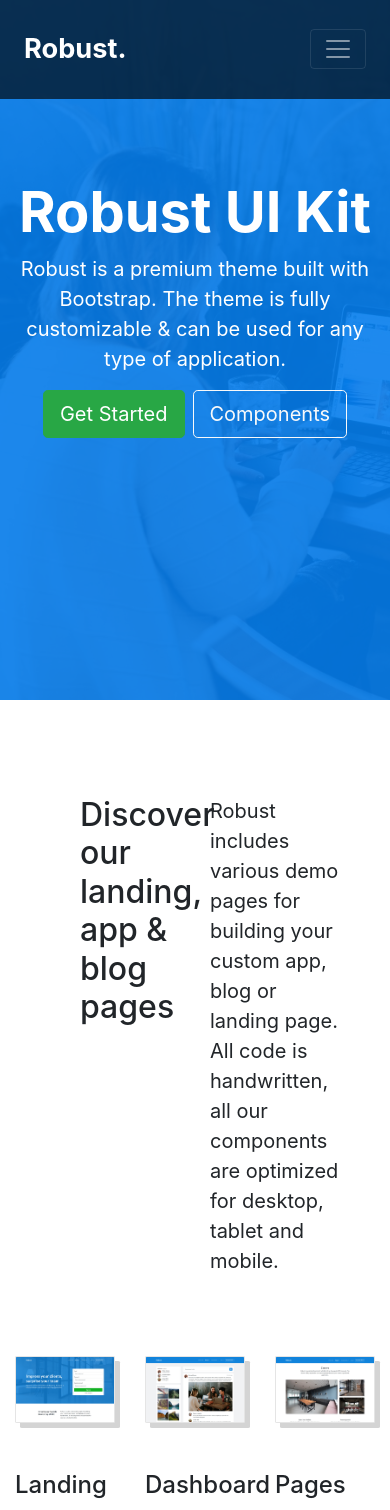
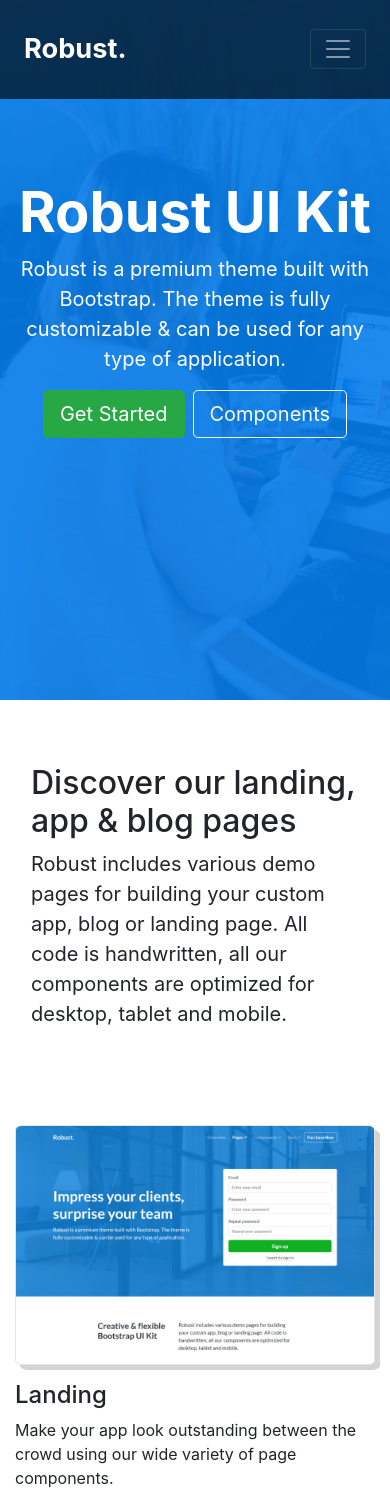
Before and after one commit to KingsLayerHN/lanning-page, a React (Create React App) app: page / in a window 390 px wide. Shown: the top 1510 px of the page. Built offline with nearby package versions, Linux system fonts and the light colour scheme.

Commit message:
trabajando en responsive

```diff
--- a/src/components/Carrousel.js
+++ b/src/components/Carrousel.js
@@ -18,7 +18,7 @@ export default class Carrousel extends Component {
                         <div className="carousel-inner" role="listbox">
                             <div className="carousel-item active">
                                 <div className="row align-items-center">
-                                    <img className="col-md-2 offset-2  img1" src={girl}></img>
+                                    <img className="col-md-2 offset-2  img1" alt="img-girl" src={girl}></img>
                                     <div className="col-md-7 text-white">
                                         <p className="blockquote">
                                             "I can only recommend both this theme and the Component
@@ -30,7 +30,7 @@ export default class Carrousel extends Component {
                             </div>
                             <div className="carousel-item">
                                 <div className="row">
-                                    <img className="col-md-2 offset-2 img-responsive img1" src={boy}></img>
+                                    <img className="col-md-2 offset-md-2 img-responsive img1" alt="img-boy" src={boy}></img>
                                     <div className="col-md-7 text-white">
                                         <p className="blockquote ">
                                             "I can only recommend both this theme and the Component
@@ -42,7 +42,7 @@ export default class Carrousel extends Component {
                             </div>
                             <div className="carousel-item">
                                 <div className="row">
-                                    <img className="col-md-2 offset-2 img-responsive img1" src={teenGirl}></img>
+                                    <img className="col-md-2 offset-2 img-responsive img1" alt="img-teenfirl" src={teenGirl}></img>
                                     <div className="col-md-7 text-white">
                                         <p className="blockquote ">
                                             "I can only recommend both this theme and the Component
--- a/src/components/Discover.js
+++ b/src/components/Discover.js
@@ -8,13 +8,13 @@ export default class Discover extends Component {
         return (
             <div className="bg-principal">
                 <div className="container">
-                    <div className="row landing-text">
-                        <div className="col-4 offset-2 ">
+                    <div className="row landing-text mt-5 p-3">
+                        <div className="col-md-4 offset-md-2 col-sm-12">
                             <h2>
                                 Discover our landing, app & blog pages
                             </h2>
                         </div>
-                        <div className="col-5 blockquote">
+                        <div className="col-md-5 col-sm-12 blockquote">
                             <p>
                                 Robust includes various demo pages for building your
                                 custom app, blog or landing page. All code is handwritten,
@@ -25,12 +25,12 @@ export default class Discover extends Component {
                 </div>
                 <div className="container">
                     <div className="row mt-5">
-                        <div className="col-4">
+                        <div className="col-md-4 col-sm-12">
                             <div className="content-landing">
                                 <a href="">
-                                    <img className="img-fluid mb-5 img-landing" alt="img esponsive" src={landing}></img>
+                                    <img className="img-fluid img-landing" alt="img esponsive" src={landing}></img>
                                 </a>
-                                <h4>
+                                <h4 className="mt-3">
                                     Landing
                                 </h4>
                                 <p className="langing-text">
@@ -40,12 +40,12 @@ export default class Discover extends Component {
                                 <a className="explore-pages" href="">Explore Pages</a>
                             </div>
                         </div>
-                        <div className="col-4">
+                        <div className="col-md-4 col-sm-12">
                             <div className="content-dashboard">
                                 <a href="">
-                                    <img className="img-fluid mb-5 img-dashboard" alt="img responsive" src={dashboard}></img>
+                                    <img className="img-fluid img-dashboard" alt="img responsive" src={dashboard}></img>
                                 </a>
-                                <h4>
+                                <h4 className="mt-3">
                                     Dashboard
                                 </h4>
                                 <p className="dashboard-text">
@@ -55,12 +55,12 @@ export default class Discover extends Component {
                                 <a className="explore-pages" href="">Explore Pages</a>
                             </div>
                         </div>
-                        <div className="col-4">
+                        <div className="col-md-4 col-sm-12">
                             <div className="content-pages">
                                 <a href="">
-                                    <img className="img-fluid mb-5 img-pages" alt="img responsive" src={pages}></img>
+                                    <img className="img-fluid img-pages" alt="img responsive" src={pages}></img>
                                 </a>
-                                <h4>
+                                <h4 className="mt-3">
                                     Pages
                                 </h4>
                                 <p className="pages-text">
--- a/src/components/Integrated.js
+++ b/src/components/Integrated.js
@@ -40,10 +40,10 @@ export default class Integrated extends Component {
                         <div className="col-md-2 webpack ml-2">
                             <img src={logoWebpack} className="img-fluid" alt="webpack"></img>
                         </div>
-                        <div className="col-md-2 webpack babel">
+                        <div className="col-md-2 babel">
                             <img src={logoBabel} className="img-fluid" alt="babel"></img>
                         </div>
-                        <div className="col-md-2 webpack npm">
+                        <div className="col-md-2 npm">
                             <img src={logoNpm} className="img-fluid" alt="npm"></img>
                         </div>
                     </div>
--- a/src/components/Ipad.js
+++ b/src/components/Ipad.js
@@ -8,7 +8,7 @@ export default class Ipad extends Component {
             <div className="bg-light">
                 <div className="container">
                     <div className="row">
-                        <div className="col-md-5 mr-auto align-self-center mb-5">
+                        <div className="col-md-5 mr-auto align-self-center  mt-5">
                             <h3>Multi-device support</h3>
                             <p>
                                 All pages inside Robust are optimized for mobile,
--- a/src/index.css
+++ b/src/index.css
@@ -12,9 +12,7 @@
     height: 700px;
 
 }
-.landing-text{
-    margin-top: 6rem;
-}
+
 .img-landing, .img-dashboard, .img-pages{
     border-radius: 2%;
     border: 1px solid rgba(0,0,0,.1);
@@ -42,11 +40,13 @@ div.intro-content{
     }
 }
 
+
 .explore-pages{
     text-decoration: none;
     color: black;
     box-shadow: 0px 2px rgb(196, 196, 196);
     transition: box-shadow .4s;
+    margin-bottom: 1rem !important;
 }
 .explore-pages:hover {
     text-decoration: none;
@@ -55,7 +55,7 @@ div.intro-content{
 }
 
 .bg-principal{
-    margin-bottom: 7rem;
+    margin-bottom: 4rem;
 
 }
 
```
